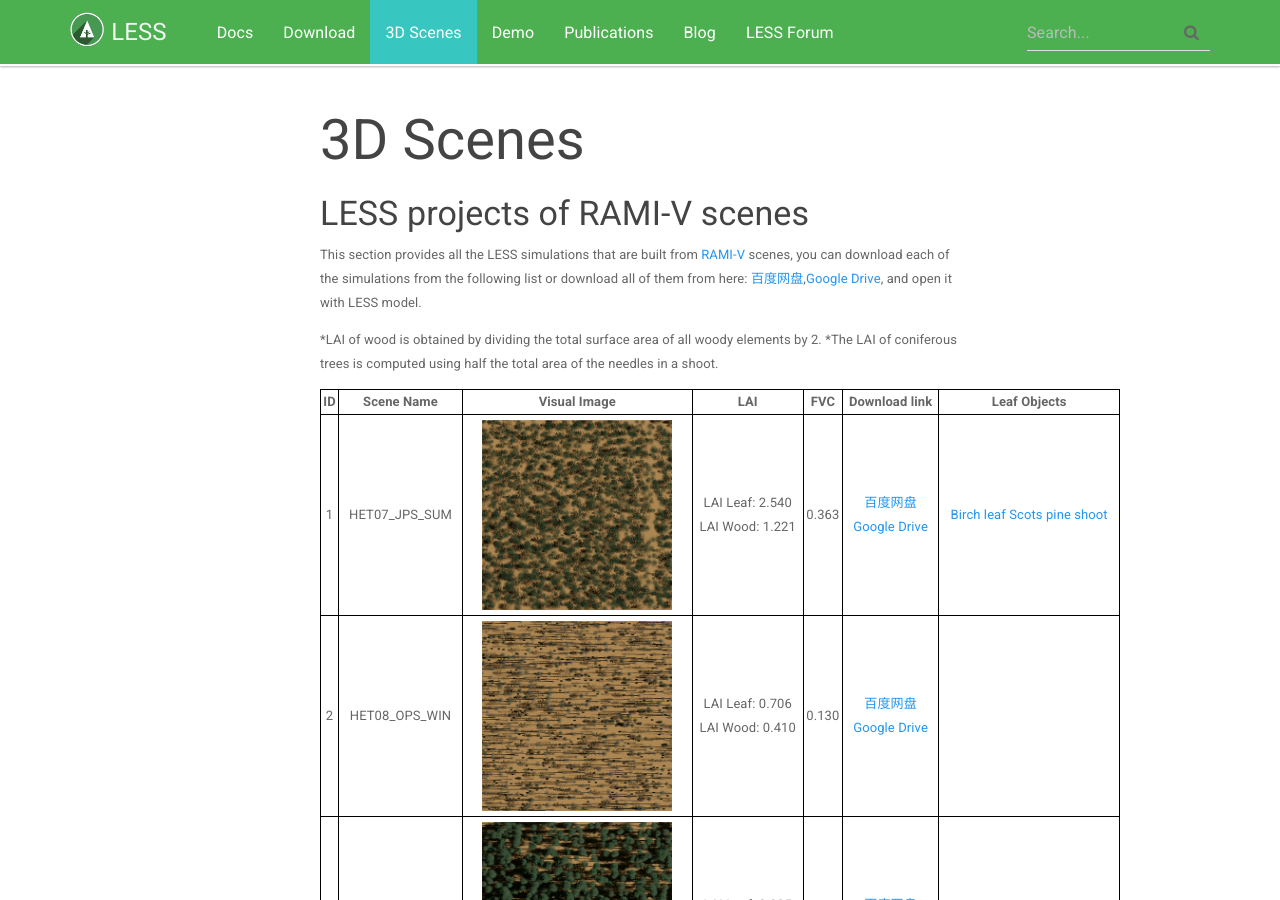
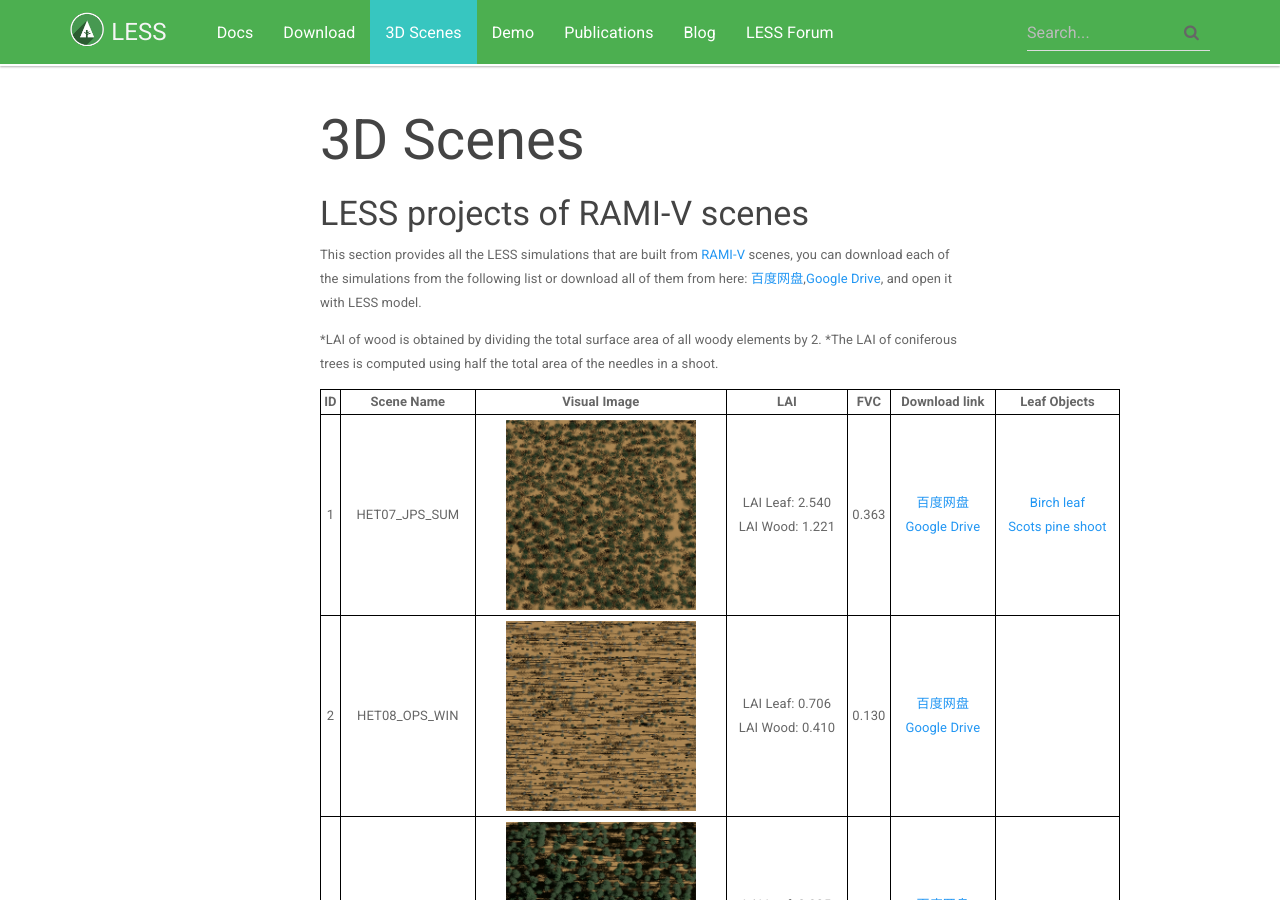
Before and after one commit to jianboqi/jianboqi.github.io, a Jekyll site: the page built from 3dscenes.md, in a window 1280 px wide and 900 px high. Built offline with Jekyll 4.4.1, drawn with Linux system fonts in a browser that asks for light colours; nearby versions of some CDN libraries.

Commit message:
Update 3dscenes.md

```diff
--- a/3dscenes.md
+++ b/3dscenes.md
@@ -28,7 +28,7 @@ table{
 
 |ID|Scene Name|Visual Image|LAI|FVC|Download link|Leaf Objects|
 |:-------------:|:-------------:|:-------------:|:-------------:|:-------------:|:-------------:|:-------------:|
-|1|HET07_JPS_SUM|<image width="200" height="200" src="http://lessrt.org/img/SCENE-FOREST-HET07_JPS_SUM.png"/>|LAI Leaf: 2.540<br/> LAI Wood: 1.221|0.363|[百度网盘](https://pan.baidu.com/s/10fH1z6HJdpjJ7wRbZBHoHg?pwd=sija)<br/>[Google Drive](https://drive.google.com/file/d/1vQ6rs2Ry59Qw23JfGlQ2esPgU6nz9Kn4/view?usp=sharing)|[Birch leaf](http://lessrt.org/Attachments/het07-bepeleaf0.obj) [Scots pine shoot](http://lessrt.org/Attachments/het07-shoot0.obj)|
+|1|HET07_JPS_SUM|<image width="200" height="200" src="http://lessrt.org/img/SCENE-FOREST-HET07_JPS_SUM.png"/>|LAI Leaf: 2.540<br/> LAI Wood: 1.221|0.363|[百度网盘](https://pan.baidu.com/s/10fH1z6HJdpjJ7wRbZBHoHg?pwd=sija)<br/>[Google Drive](https://drive.google.com/file/d/1vQ6rs2Ry59Qw23JfGlQ2esPgU6nz9Kn4/view?usp=sharing)|[Birch leaf](http://lessrt.org/Attachments/het07-bepeleaf0.obj) <br/> [Scots pine shoot](http://lessrt.org/Attachments/het07-shoot0.obj)|
 |2|HET08_OPS_WIN|<image width="200" height="200" src="http://lessrt.org/img/SCENE-FOREST-HET08_OPS_WIN.png"/>|LAI Leaf: 0.706<br/> LAI Wood: 0.410|0.130|[百度网盘](https://pan.baidu.com/s/1AKACKWy6pybF_6BRSAoHjA?pwd=ckvv)<br/>[Google Drive](https://drive.google.com/file/d/1JlF9U5DInkeICtXT0Rx6Bdcv_TZzVsf2/view?usp=sharing)|
 |3|HET09_JBS_SUM|<image width="200" height="200" src="http://lessrt.org/img/SCENE-FOREST-HET09_JBS_SUM.png"/>|LAI Leaf: 3.835<br/> LAI Wood: 1.934|0.557|[百度网盘](https://pan.baidu.com/s/1ezFyujdn1t84QxUVXm_WRg?pwd=ruj1)<br/>[Google Drive](https://drive.google.com/file/d/1uHZE7PxhXs7Zx3YERZUNYKVa4md3s2BK/view?usp=sharing)|
 |4|HET10_DIS_S1A|<image width="200" height="200" src="http://lessrt.org/img/SCENE-FOREST-HET10_DIS_S1A.png"/>|LAI Leaf: 1.000<br/> LAI Wood: 0.000|0.176|[百度网盘](https://pan.baidu.com/s/1BXu7s-D12d5terJiaIzOWQ?pwd=uqvv)<br/>[Google Drive](https://drive.google.com/file/d/1B-L4lMWHVpbnjxNcoJ3lKNCpTB9Ub2SG/view?usp=sharing)|
```
